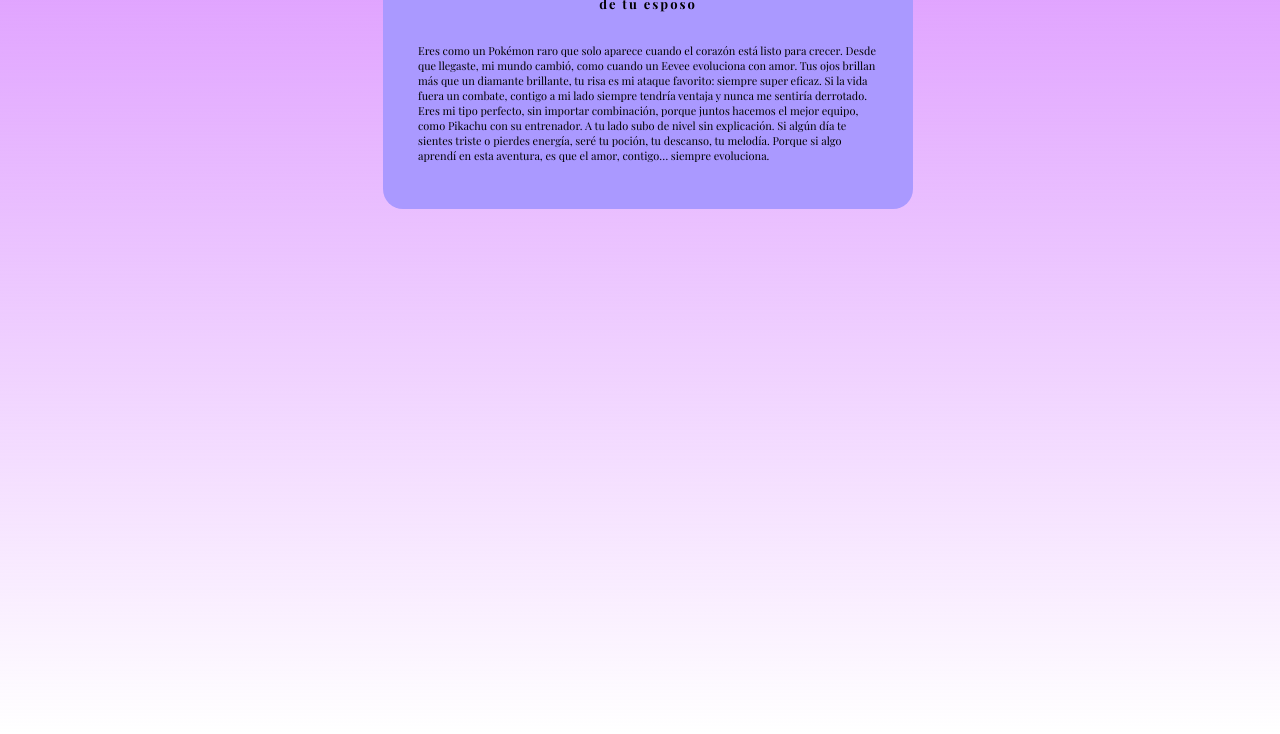
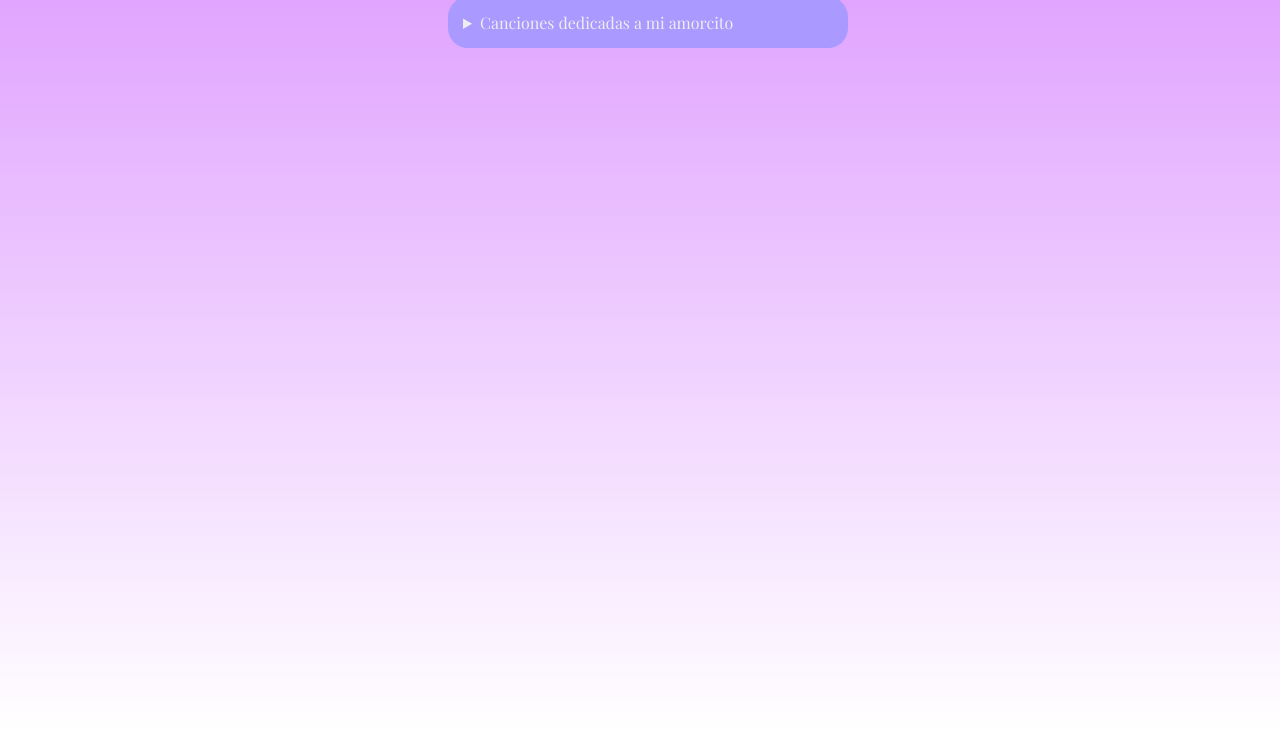
Before and after one commit to Over017/MI-pagina-espesial, a plain HTML site: page Proyecto A/index.html in a window 1280 px wide. Shown: the part 94-828 px from the top of the page. Drawn offline with Linux system fonts and the light colour scheme.

Commit message:
agregando categorias y mas cositas
agragando varias zonas y caracterisitcas

```diff
--- a/Proyecto A/index.html
+++ b/Proyecto A/index.html
@@ -1,36 +1,36 @@
 <!DOCTYPE html>
-
+<html lang="es">
 <head>
     <title>Document</title>
+    <meta charset="UTF-8">
+    <meta name="viewport" content="width=device-width, initial-scale=1.0">
     <link rel="stylesheet" href="font.css">
     <link rel="stylesheet" href="styles.css">
 
 </head>
 <body>
-    <div>
-        <h1>para mi amorcito</h1>
-        <h2>de tu esposo</h2>
-        <p class="poema">
-        Eres como un Pokémon raro que solo aparece
-cuando el corazón está listo para crecer.
-Desde que llegaste, mi mundo cambió,
-como cuando un Eevee evoluciona con amor.
 
-Tus ojos brillan más que un diamante brillante,
-tu risa es mi ataque favorito: siempre super eficaz.
-Si la vida fuera un combate, contigo a mi lado
-siempre tendría ventaja y nunca me sentiría derrotado.
+    <div class="Poema1">
+        <details class seleccion de poemas>
+            <summary>Poemas para mi amorcito</summary>
+            <ol>
+                <li><a href="poema1.html">Mi Entrenadora Favorita</a></li>
+            </ol>
+        </details>
+    </div>
 
-Eres mi tipo perfecto, sin importar combinación,
-porque juntos hacemos el mejor equipo,
-como Pikachu con su entrenador.
-A tu lado subo de nivel sin explicación.
+    <div class="Canciones">
 
-Si algún día te sientes triste o pierdes energía,
-seré tu poción, tu descanso, tu melodía.
-Porque si algo aprendí en esta aventura,
-es que el amor, contigo… siempre evoluciona.
-        </p>
+        <details>
+            <summary>Canciones dedicadas a mi amorcito</summary>
+            <h2>pronto....</h2>
+            <ul>
+
+            </ul>
+        </details>
+
     </div>
+
+
 </body>
 </html>
--- /dev/null
+++ b/Proyecto A/poema-styles.css
@@ -0,0 +1,42 @@
+body{
+    width: 100%;
+    height: 100vh;
+    background: linear-gradient(#dd99ff,transparent);
+
+
+}
+
+div{
+    background: #aa99ff;
+    margin: auto;
+    width: 400px;
+    margin-top: 20px;
+    border: 15px solid transparent;
+    border-radius: 20px;
+    box-sizing: border-box;
+    box-shadow: 0 0 30px #000a;
+
+}
+
+h1 {
+    font-family: "play";
+    font-weight: 100;
+    margin: 0;
+    text-align: center;
+}
+
+h2 {
+    font-family: "play";
+    font-weight:bold;
+    font-size: 13px;
+    letter-spacing: 2px;
+    text-align: center;
+}
+
+.poema {
+    font-family: "play";
+    font-weight: 100;
+    font-size: 11px;
+    padding: 20px;
+    ;
+}
--- /dev/null
+++ b/Proyecto A/poema1.html
@@ -0,0 +1,38 @@
+<!DOCTYPE html>
+<html lang="es">
+<head>
+    <meta charset="UTF-8">
+    <meta name="viewport" content="width=device-width, initial-scale=1.0">
+    <title>Document</title>
+    <link rel="stylesheet" href="font.css">
+    <link rel="stylesheet" href="poema-styles.css">
+
+</head>
+<body>
+    <div class="Poema 1">
+        <h1>Mi Entrenadora Favorita</h1>
+        <h2>💖de tu esposo💖 </h2>
+        <p class="poema">
+        Eres como un Pokémon raro que solo aparece
+cuando el corazón está listo para crecer.
+Desde que llegaste, mi mundo cambió,
+como cuando un Eevee evoluciona con amor.
+
+Tus ojos brillan más que un diamante brillante,
+tu risa es mi ataque favorito: siempre super eficaz.
+Si la vida fuera un combate, contigo a mi lado
+siempre tendría ventaja y nunca me sentiría derrotado.
+
+Eres mi tipo perfecto, sin importar combinación,
+porque juntos hacemos el mejor equipo,
+como Pikachu con su entrenador.
+A tu lado subo de nivel sin explicación.
+
+Si algún día te sientes triste o pierdes energía,
+seré tu poción, tu descanso, tu melodía.
+Porque si algo aprendí en esta aventura,
+es que el amor, contigo… siempre evoluciona.
+        </p>
+    </div>
+</body>
+</html>
--- a/Proyecto A/styles.css
+++ b/Proyecto A/styles.css
@@ -2,6 +2,8 @@ body{
     width: 100%;
     height: 100vh;
     background: linear-gradient(#dd99ff,transparent);
+    color: #eee;
+    font-family: "play";
 
 
 }
@@ -9,32 +11,20 @@ body{
 div{
     background: #aa99ff;
     margin: auto;
-    width: 500px;
+    width: 400px;
     margin-top: 20px;
     border: 15px solid transparent;
     border-radius: 20px;
+    box-sizing: border-box;
 
 }
 
-h1 {
+a{
+    color:#1160fd ;
     font-family: "play";
-    font-weight: 100;
-    margin: 0;
-    text-align: center;
 }
 
-h2 {
-    font-family: "play";
-    font-weight:bold;
-    font-size: 13px;
-    letter-spacing: 2px;
-    text-align: center;
+
+h2{
+    color: #eee8;
 }
-
-.poema {
-    font-family: "play";
-    font-weight: 100;
-    font-size: 11px;
-    padding: 20px;
-    ;
-}
```
